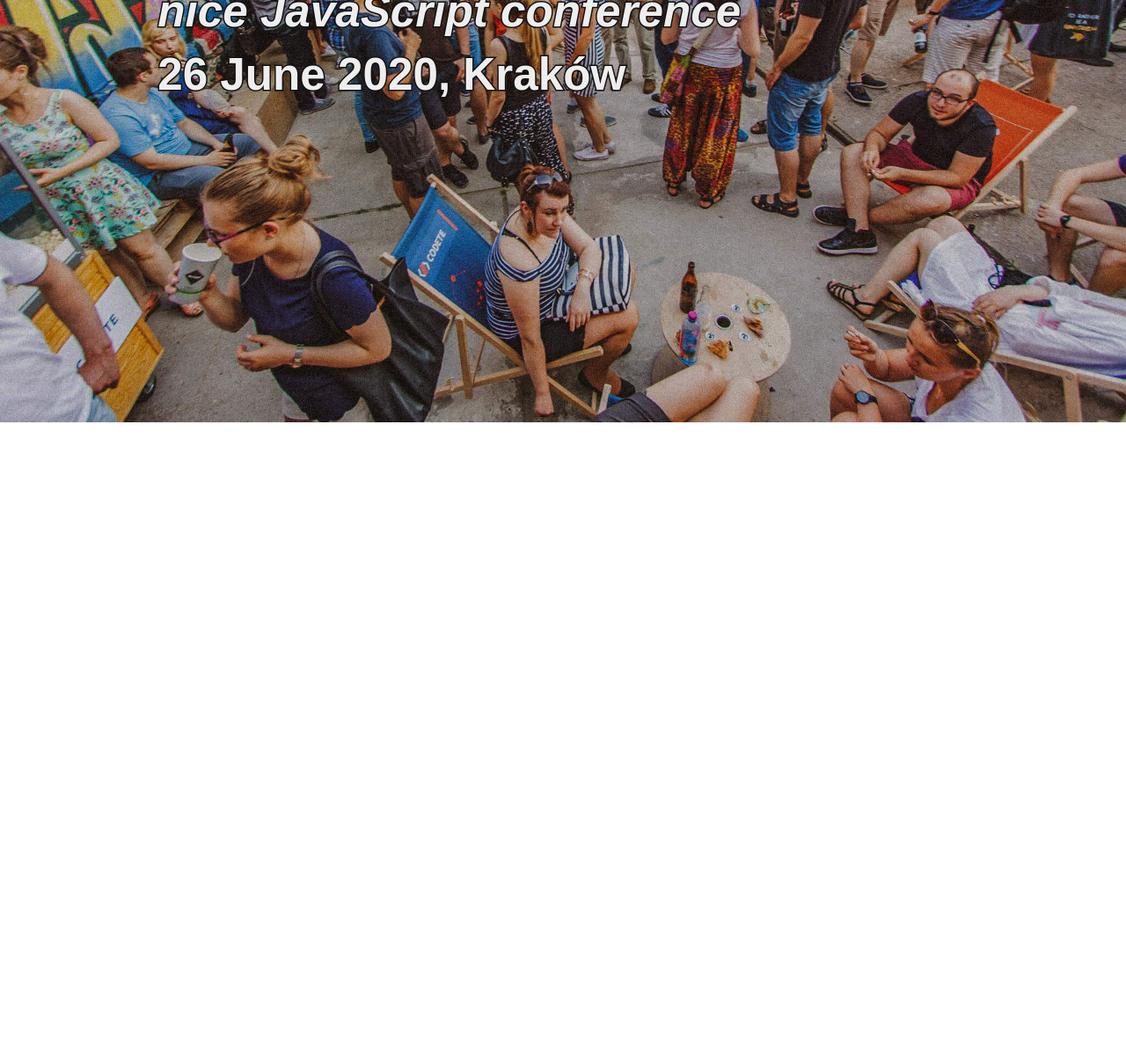
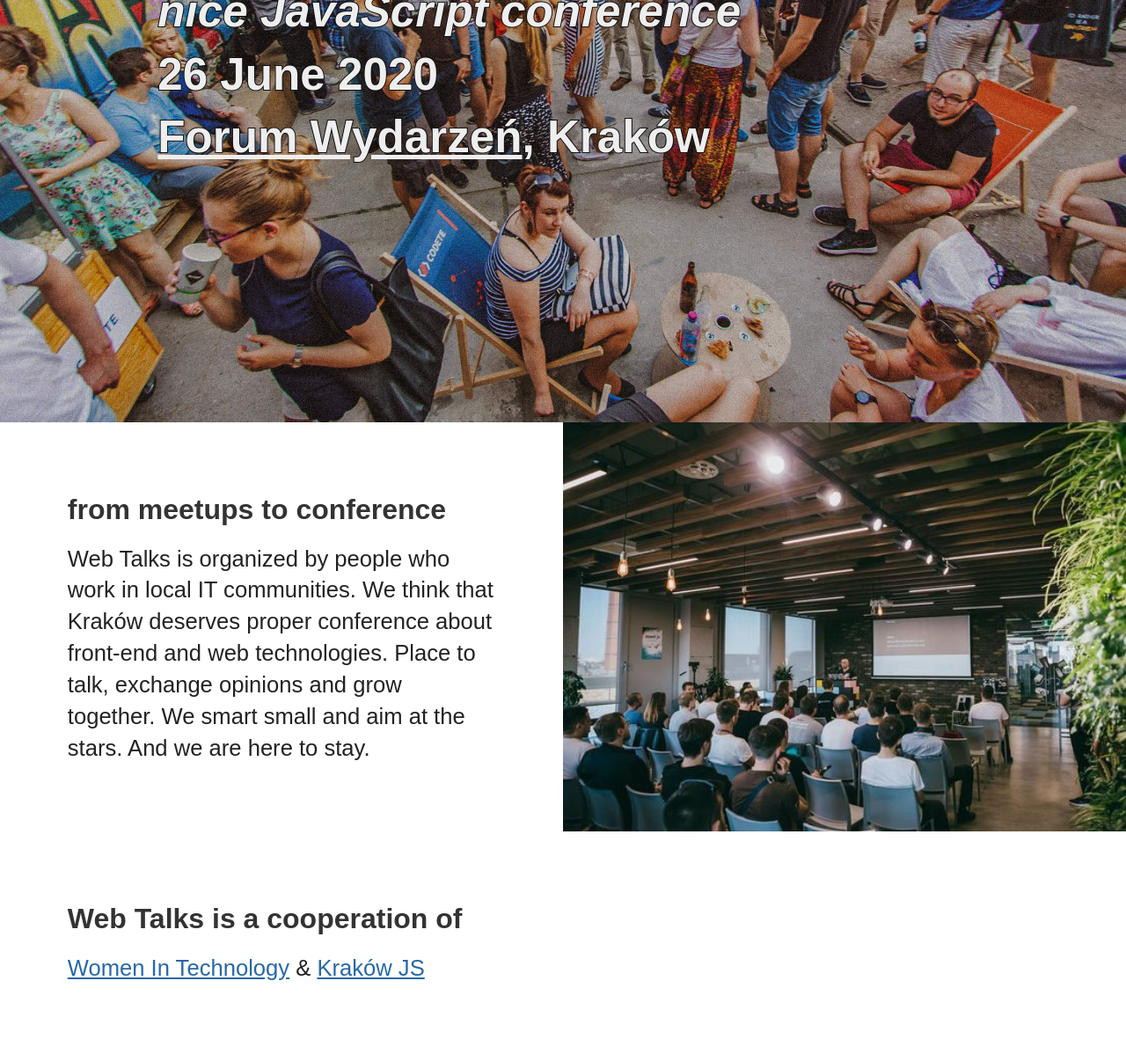
Before and after one commit to webtalks-conference/webtalks-conference.github.io, a plain HTML site: page index.html in a window 1280 px wide. Shown: the part 320-1518 px from the top of the page at 88% size. Before the commit the page ends 800 px from the top, so only its background shows below. Drawn offline with Linux system fonts and the light colour scheme; a web font is replaced by a local one.

Commit message:
Update page

```diff
--- a/index.html
+++ b/index.html
@@ -18,25 +18,42 @@
              line-height: 1.4;
          }
 
+         body {
+             padding-bottom: 3vw;
+         }
+
+         p > a {
+             color: #2768a7;
+         }
+
+         h3 > a {
+             color: #eeeeee;
+         }
+
          h1, h2, h3 {
              color: #333;
-         }
-
-         p {
-             font-size: 2vw;
          }
 
          ul, li {
              list-style: none;
          }
 
+         .lead {
+             width: 100%;
+             height: 50vh;
+             background: url('./bg.jpg');
+             background-size: cover;
+             background-position-x: 50%;
+             padding: 0vw 6vw 0vw 6vw;
+         }
+
          .lead h1 {
-             padding: 12vw 14vw 0vw 14vw;
+             padding: 12vw 0 6vw 0;
              font-size: 12vw;
 
              background: #75a27e;
              -webkit-background-clip: text;
-             -webkit-text-stroke: 7px transparent;
+             -webkit-text-stroke: 4px transparent;
              color: #111;
              font-weight: 900;
              margin: 0;
@@ -44,23 +61,83 @@
 
          .lead h2, .lead h3 {
              font-size: 5.6vw;
-             padding: 0vw 14vw 0vw 14vw;
              width: 100%;
              color: #eeeeee;
              background: #111;
              background-clip: text;
              -webkit-background-clip: text;
-             text-stroke: 3px transparent;
-             -webkit-text-stroke: 3px transparent;
+             -webkit-text-stroke: 2px transparent;
+         }
+
+
+         .meetup-photo {
+             background: url(./conf.meetup.jpeg);
+             background-size: cover;
+             background-position-y: center;
+             display: none;
+         }
+
+         .row {
+             display: flex;
+             flex-wrap: wrap;
+         }
+
+         p {
+             font-size: 1rem;
+         }
+
+         .content h1 {
+             font-size: 2rem;
+             color: #333;
+             padding-bottom: 1rem;
+         }
+
+         @media only screen and (min-width: 640px) {
+             .lead {
+                 height: 100vh;
+             }
          }
 
          @media only screen and (min-width: 900px) {
+             .content h1 {
+                 font-size: 2.5vw;
+             }
+
+             .lead {
+                 padding: 0vw 14vw 0vw 14vw;
+             }
+
+             p {
+                 font-size: 2vw;
+             }
+
+             .row > * {
+                 width: 50%;
+             }
+
+             .meetup-photo {
+                 display: block;
+             }
+
              .lead h1 {
                  font-size: 8vw;
+                 padding-bottom: 0;
              }
 
              .lead h2, .lead h3 {
                  font-size: 4vw;
+             }
+
+             .lead {
+                 height: 100vh;
+             }
+
+             .lead h1 {
+                 -webkit-text-stroke: 7px transparent;
+             }
+
+             .lead h2, .lead h3 {
+                 -webkit-text-stroke: 2px transparent;
              }
          }
 
@@ -70,23 +147,8 @@
              width: fit-content;
          }
 
-         .lead {
-             width: 100%;
-             height: 100vh;
-             background: url('./bg.jpg');
-             background-size: cover;
-             background-position-x: 50%;
-         }
-
          .content {
              padding: 6vw;
-             width: 100%;
-         }
-
-         .content h1 {
-             font-size: 2.5vw;
-             color: #333;
-             padding-bottom: 1rem;
          }
 
          .speakers ul {
@@ -101,21 +163,6 @@
              margin: 0 2vw;
          }
 
-         .meetup-photo {
-             background: url(./conf.meetup.jpeg);
-             background-size: cover;
-             background-position-y: center;
-         }
-
-         .row {
-             display: flex;
-             flex-wrap: wrap;
-         }
-
-         .row > * {
-             width: 50%;
-         }
-
          .centered {
              background: #fff;
              padding: 12vw 15vw;
@@ -127,7 +174,32 @@
         <section class="lead">
             <h1>Web Talks.io</h1>
             <h2>nice JavaScript conference</h2>
-            <h3>26 June 2020, Kraków</h3>
+            <h3>26 June 2020</h3>
+            <h3>
+                <a href="http://forumwydarzen.com/">Forum Wydarzeń</a>, Kraków
+            </h3>
         </section>
+
+        <div class="row">
+            <section class="content">
+                <h1>from meetups to conference</h1>
+
+                <p>
+                    Web Talks is organized by people who work in local IT communities. We think that Kraków deserves proper conference about front-end and web technologies. Place to talk, exchange opinions and grow together. We smart small and aim at the stars. And we are here to stay.
+                </p>
+            </section>
+
+            <div class="meetup-photo"></div>
+        </div>
+
+        <div class="content organizers">
+            <h1>Web Talks is a cooperation of</h1>
+
+            <p>
+                <a href="https://womenintechnology.pl/">Women In Technology</a>
+                &
+                <a href="https://www.meetup.com/KrakowJS/">Kraków JS</a>
+            </p>
+        </div>
     </body>
 </html>
```
